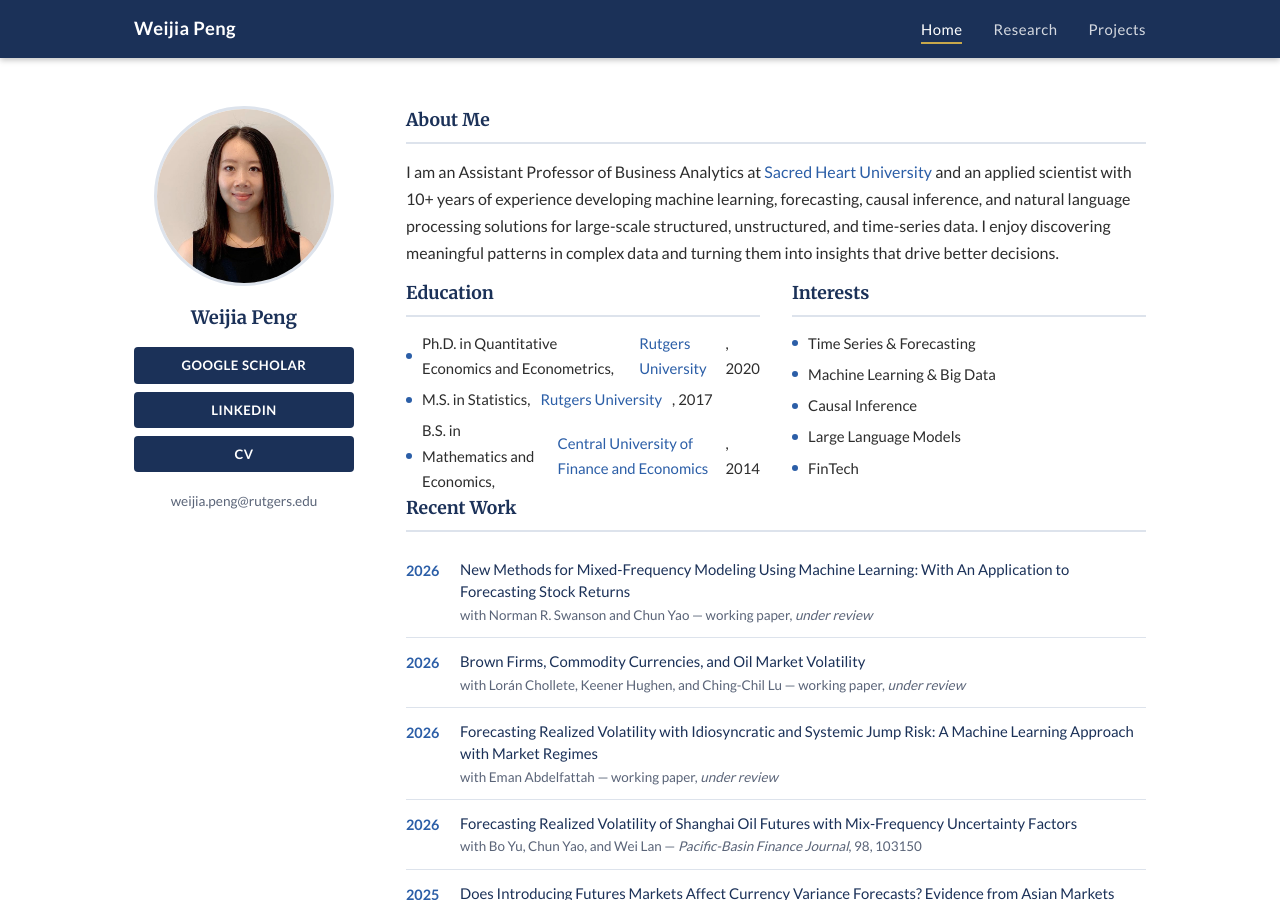
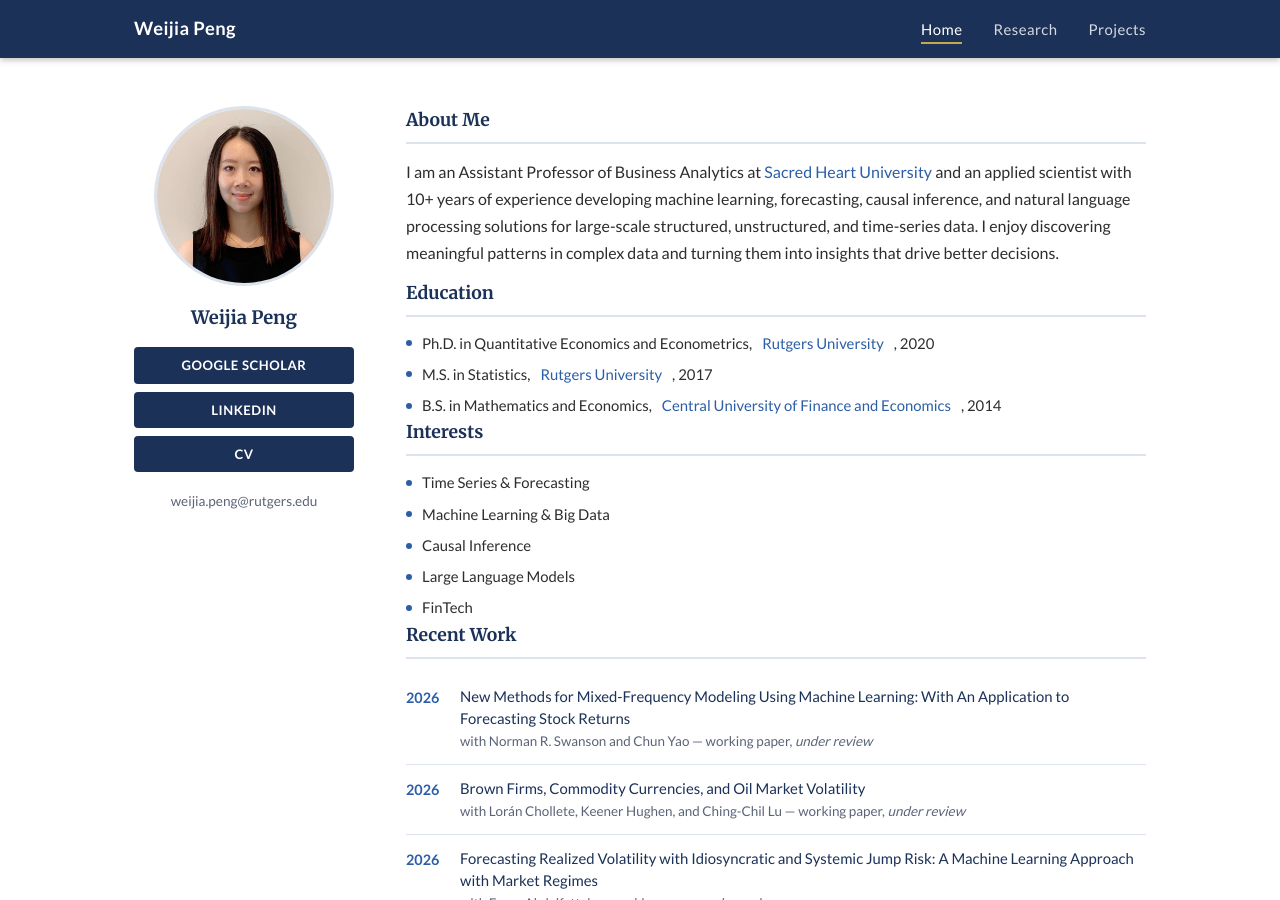
Before and after one commit to weijiap/weijiap.github.io, a Jekyll site: the page built from index.html, in a window 1280 px wide and 900 px high. Built offline with Jekyll 4.4.1, drawn with Linux system fonts in a browser that asks for light colours.

Commit message:
Stack Education and Interests vertically instead of side by side
Co-Authored-By: Claude Sonnet 4.6 <noreply@anthropic.com>

```diff
--- a/index.html
+++ b/index.html
@@ -41,7 +41,6 @@ title: Home
       </p>
     </section>
 
-    <div class="edu-interests-grid">
     <section class="edu-section">
       <h2>Education</h2>
       <ul class="interest-list">
@@ -61,7 +60,6 @@ title: Home
         <li>FinTech</li>
       </ul>
     </section>
-    </div>
 
     <section class="news-section">
       <h2>Recent Work</h2>
```
Lines whose indentation alone changed are shown as unchanged.
